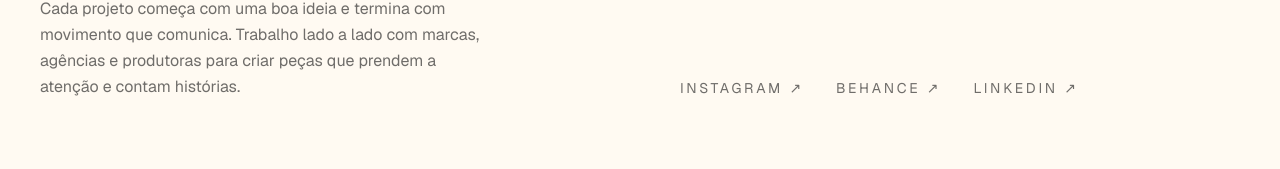
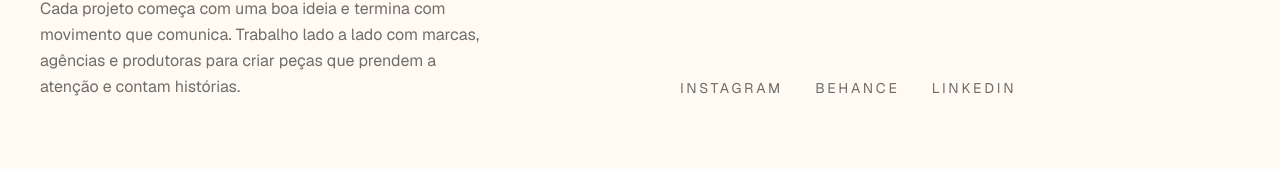
Before and after one commit to prolud/danielsouza, a Next.js app: page / in a window 1280 px wide. Shown: the part 3778-3947 px from the top of the page. Built offline with nearby package versions, Linux system fonts and the light colour scheme.

Commit message:
remove anchor icon

```diff
--- a/components/contact.tsx
+++ b/components/contact.tsx
@@ -41,7 +41,7 @@ export function Contact() {
                     rel="noopener noreferrer"
                     className="text-sm uppercase tracking-[0.2em] text-muted transition-colors hover:text-foreground"
                   >
-                    {social.label} ↗
+                    {social.label}
                   </a>
                 </li>
               ))}
```
